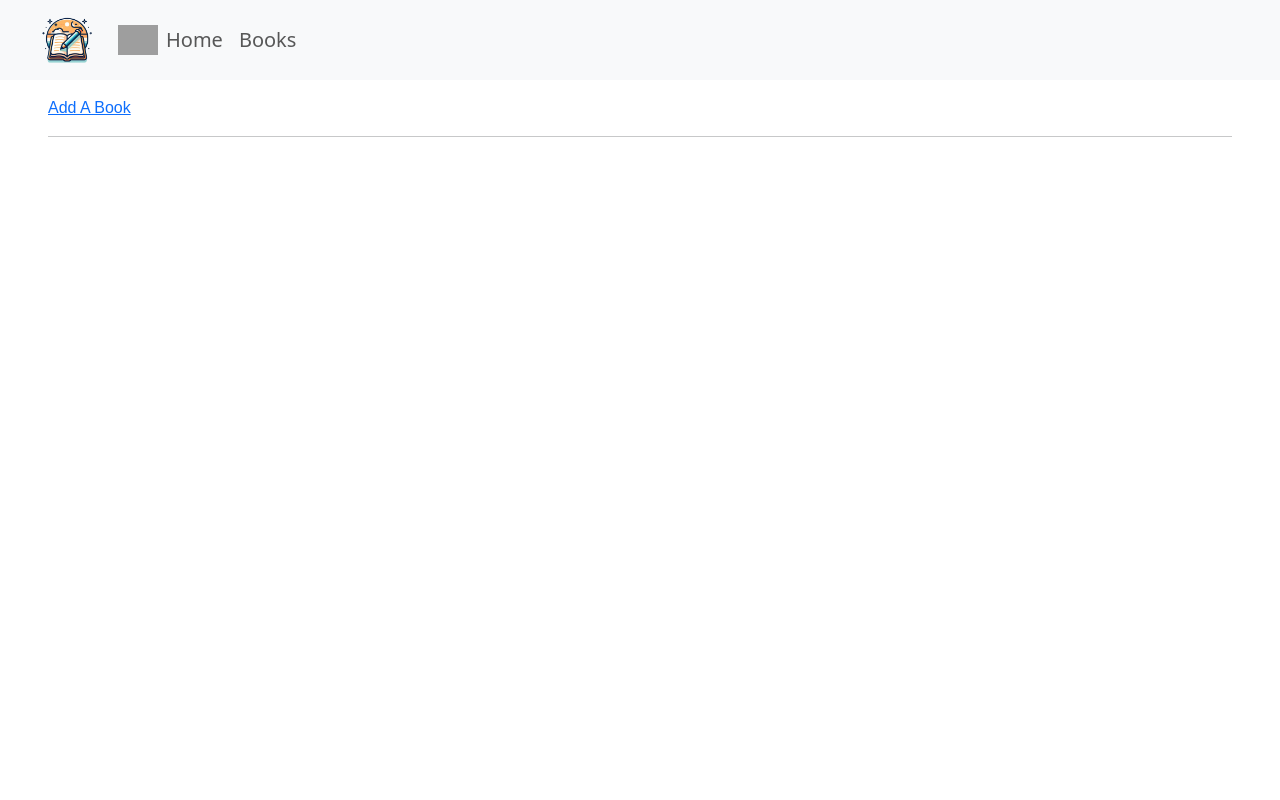
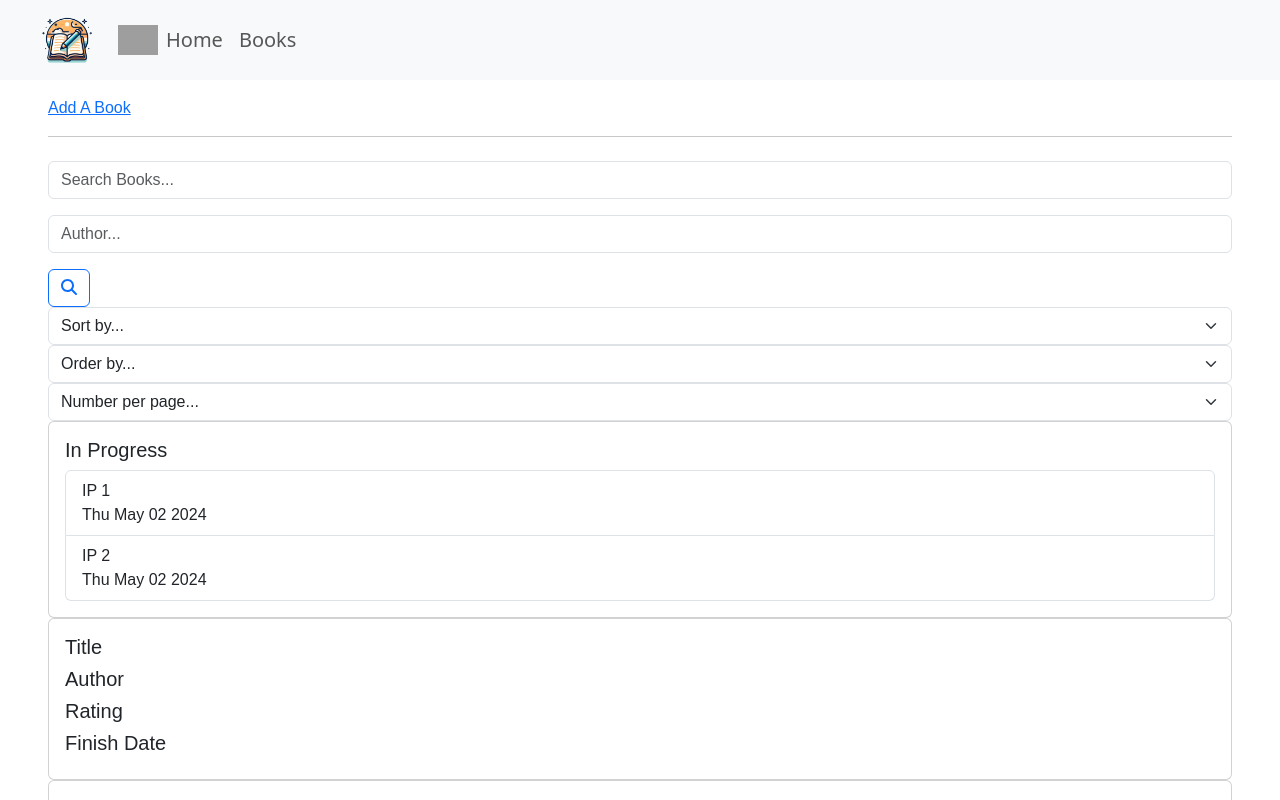
Before and after one commit to jerem-yp/Journal, a React (Vite) app in the folder journal-frontend/: page /books in a window 1280 px wide. Shown: the top 800 px of the page. Built offline with nearby package versions, Linux system fonts and the light colour scheme; grey boxes are pictures that could not be loaded.

Commit message:
Revamped books page

```diff
--- a/journal-frontend/src/pages/Books.tsx
+++ b/journal-frontend/src/pages/Books.tsx
@@ -1,10 +1,65 @@
-import PageTitle from "../components/books/PageTitle.tsx";
 import BookForm from "../components/BookForm.tsx";
+import SearchBar from "../components/SearchBar.tsx";
+import {Button} from "react-bootstrap";
+import {FontAwesomeIcon} from "@fortawesome/react-fontawesome";
+import {faMagnifyingGlass} from "@fortawesome/free-solid-svg-icons";
+import Select from "../components/Select.tsx";
+import InProgress from "../components/books/InProgress.tsx";
+import BookList from "../components/books/BookList.tsx";
 function Books() {
+
+    const inProgBook = {"title": "IP 1", "date": new Date()};
+    const inProgBook2 = {"title": "IP 2", "date": new Date()};
+
+    const sort = ["Recently Added", "Title", "Author", "Rating"];
+    const order = ["Descending", "Ascending"];
+    const page = ["5", "10", "25"];
+    const inProgBooks = [inProgBook, inProgBook2]
+
+    const book1 = {"title": "title1", "author": "author1", "rating": 3, "finishDate": new Date()};
+    const book2 = {"title": "title2", "author": "author2", "rating": 4, "finishDate": new Date()};
+    const books = [book1, book2]
+
     return (
         <>
-            {/*<PageTitle />*/}
-            <BookForm />
+            <BookForm/>
+            <div className={"m-4"}>
+                <div className={"div-row"}>
+                    <div className={"sixty"}>
+                        <SearchBar label={"Search Books..."}/>
+                    </div>
+                    <div className={"thirty"}>
+                        <SearchBar label={"Author..."}/>
+                    </div>
+                    <Button variant={"outline-primary"} className={"five"}>
+                        <FontAwesomeIcon icon={faMagnifyingGlass}/>
+                    </Button>
+                </div>
+
+                <div className={"div-row"}>
+                    <div className={"twenty-five"}>
+                        <Select itemList={sort} defaultVal={"Sort by..."}/>
+                    </div>
+                    <div className={"twenty-five"}>
+                        <Select itemList={order} defaultVal={"Order by..."}/>
+                    </div>
+                    <div className={"twenty-five"}>
+                        <Select itemList={page} defaultVal={"Number per page..."}/>
+                    </div>
+                </div>
+
+                <div className={"space div-row"}>
+                    <div className={"thirty-five"}>
+                        <InProgress books={inProgBooks}></InProgress>
+                    </div>
+                    <div className={"full-flex"}>
+                        <BookList books={books}/>
+                    </div>
+                </div>
+
+            </div>
+
+
         </>
     )
 }
```
